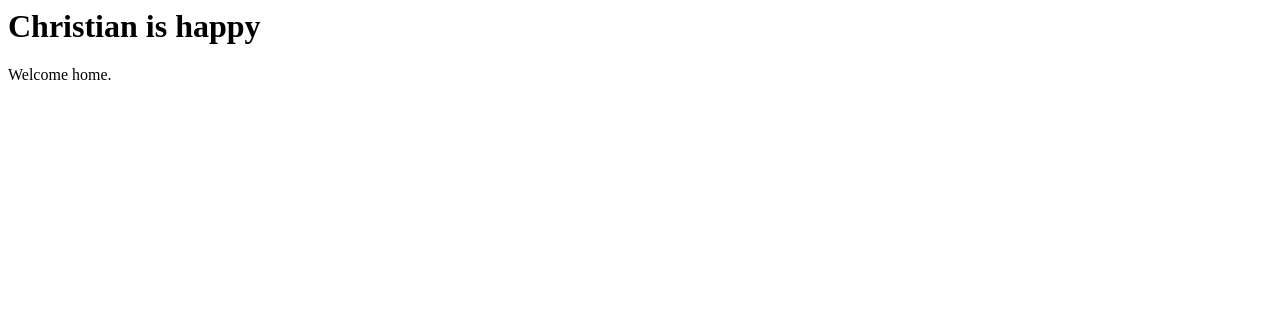
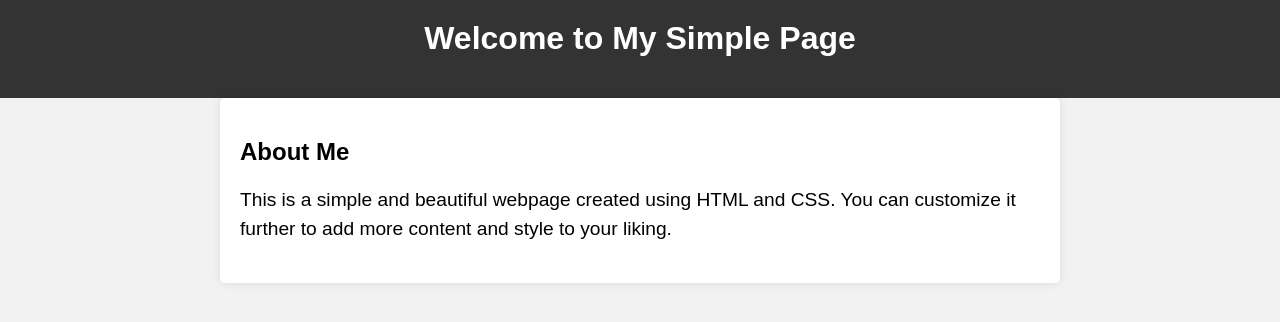
Before and after one commit to christianelton/MMeast-challenge, a plain HTML site: page index.html in a window 1280 px wide. Drawn offline with Linux system fonts and the light colour scheme.

Commit message:
Update index.html

```diff
--- a/index.html
+++ b/index.html
@@ -1,7 +1,54 @@
-<h1>
-  Christian is happy
-</h1>
+<!DOCTYPE html>
+<html lang="en">
+<head>
+    <meta charset="UTF-8">
+    <meta name="viewport" content="width=device-width, initial-scale=1.0">
+    <title>My Simple Page</title>
+    <style>
+        /* Basic CSS styling */
+        body {
+            font-family: Arial, sans-serif;
+            margin: 0;
+            padding: 0;
+            background-color: #f2f2f2;
+        }
 
-<p>
-  Welcome home.
-</p>
+        header {
+            background-color: #333;
+            color: #fff;
+            text-align: center;
+            padding: 20px 0;
+        }
+
+        .container {
+            max-width: 800px;
+            margin: 0 auto;
+            padding: 20px;
+            background-color: #fff;
+            box-shadow: 0px 0px 10px rgba(0, 0, 0, 0.1);
+            border-radius: 5px;
+        }
+
+        h1 {
+            font-size: 2rem;
+            margin-top: 0;
+        }
+
+        p {
+            font-size: 1.2rem;
+            line-height: 1.5;
+        }
+
+        /* Add more CSS for styling as needed */
+    </style>
+</head>
+<body>
+    <header>
+        <h1>Welcome to My Simple Page</h1>
+    </header>
+    <div class="container">
+        <h2>About Me</h2>
+        <p>This is a simple and beautiful webpage created using HTML and CSS. You can customize it further to add more content and style to your liking.</p>
+    </div>
+</body>
+</html>
```
